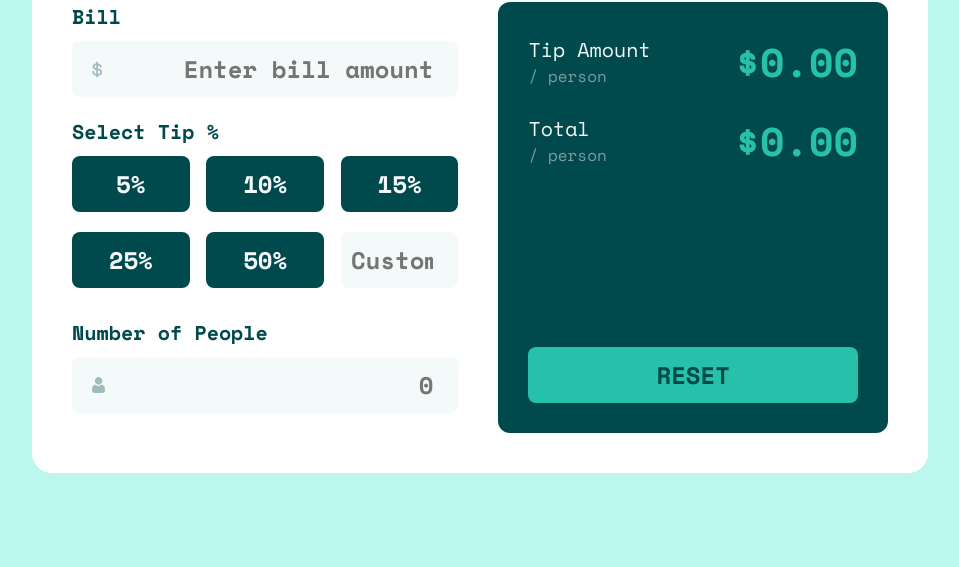
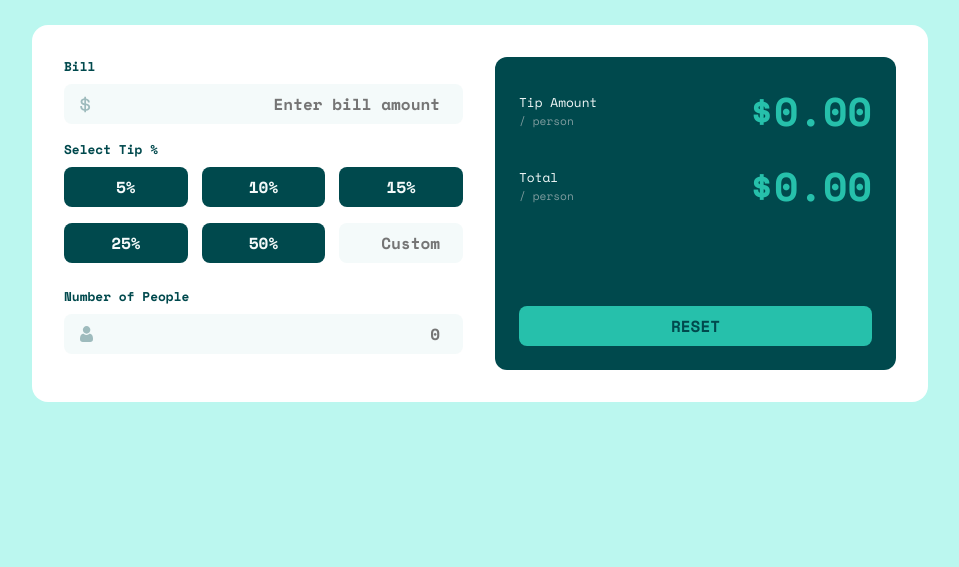
Before and after one commit to Mubarak-Adeyemi/tip-calculator-app-main, a plain HTML site: page index.html in a window 1280 px wide. Shown: the part 233-800 px from the top of the page, without its empty margins (160-1119 px from the left). Drawn offline with nearby package versions, Linux system fonts and the light colour scheme.

Commit message:
fixing the bill input label error and adjusting font sizes

```diff
--- a/index.html
+++ b/index.html
@@ -29,7 +29,7 @@
       <section class="input-section">
         <form action="" class="input-form">
           <fieldset class="bill-sec">
-            <label for="bil" class="label">Bill</label>
+            <label for="bill" class="label">Bill</label>
             <input
               type="number"
               id="bill"
--- a/styles.css
+++ b/styles.css
@@ -19,7 +19,6 @@
   padding: 0;
   box-sizing: border-box;
   font-family: "Space Mono", monospace;
-  font-size: 16px;
 }
 
 /* Body */
@@ -29,7 +28,7 @@ body {
   align-items: center;
   background-color: var(--Background-cyan);
   color: var(--Very-light-grayish-cyan);
-  font-size: 1rem;
+  font-size: 16px;
 }
 
 header {
@@ -50,6 +49,7 @@ main {
   margin-bottom: 0.5rem;
   color: var(--Very-dark-cyan);
   font-weight: 600;
+  font-size: 0.8rem;
 }
 
 /* Fieldsets */
@@ -68,7 +68,7 @@ button,
 input,
 .tabs-group .tab,
 .reset-btn {
-  font-size: 1.2rem;
+  font-size: 1rem;
   border: none;
   padding: 0.5rem;
   border-radius: 8px;
@@ -133,11 +133,12 @@ input:focus {
   justify-content: space-between;
   align-items: center;
   margin-bottom: 1rem;
+  font-size: 0.8rem;
 }
 
 .per-person {
   display: block;
-  font-size: 0.8rem;
+  font-size: 0.7rem;
   color: var(--Grayish-cyan);
 }
 
@@ -209,7 +210,7 @@ output {
     margin-top: 0;
   }
   main {
-    width: 90%;
+    width: 85%;
     display: flex;
     column-gap: 1rem;
   }
@@ -224,8 +225,8 @@ output {
   }
 }
 @media (min-width: 56.25em) {
-  * {
-    font-size: 18px;
+  body {
+    font-size: 20px;
   }
   main {
     width: 70%;
@@ -236,13 +237,7 @@ output {
   .input {
     width: calc(33% - 0.5rem);
   }
-}
-
-@media (min-width: 64.5em) {
-  * {
-    font-size: 20px;
-  }
   output {
-    font-size: 2rem;
+    font-size: 2.5rem;
   }
 }
```
